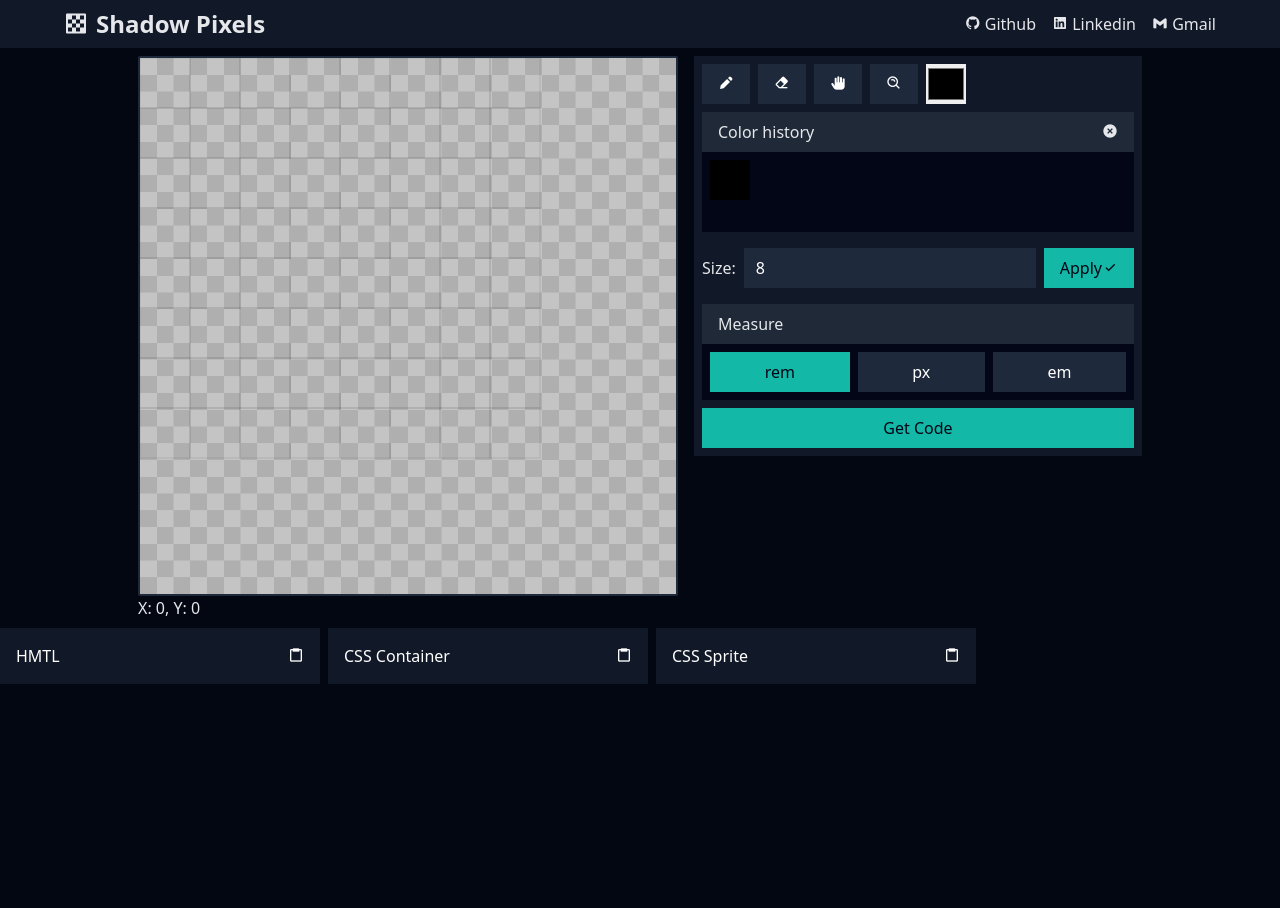
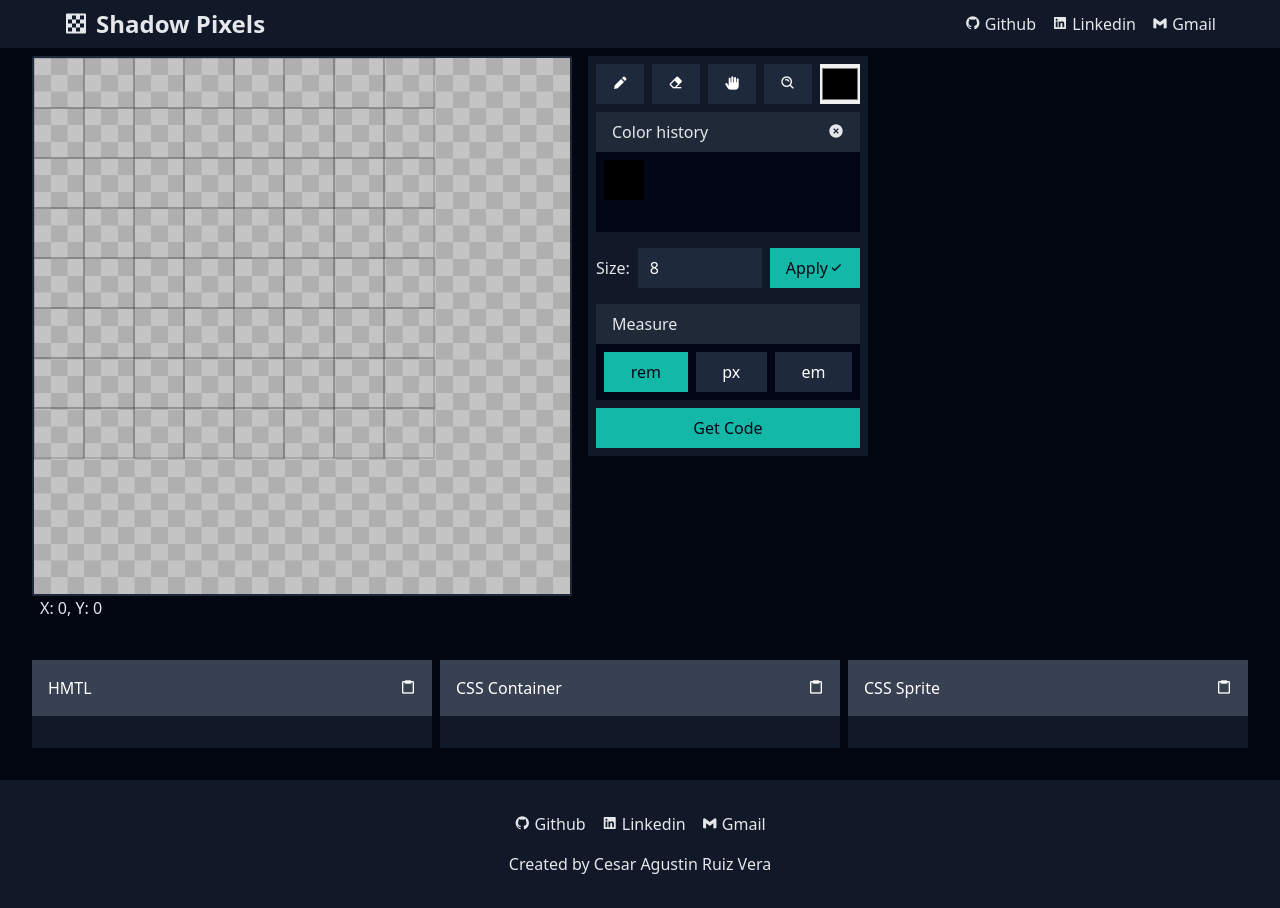
Before and after one commit to Cesar-CARV/shadowPixels, a React (Vite) app: page / in a window 1280 px wide. Before the commit the page ends 800 px from the top, so only its background shows below. Built offline with nearby package versions, Linux system fonts and the light colour scheme.

Commit message:
style (Canvas, CodeBlock, CanvasControls), feat(footer)

```diff
--- a/src/App.jsx
+++ b/src/App.jsx
@@ -2,15 +2,13 @@ import { useState, useEffect } from 'react';
 import Header from './components/Header';
 import Canvas from './components/Canvas';
 import History from './components/History';
-import ToolButton from './components/ToolButton';
 import ToolButtons from './components/ToolButtons';
-import ColorButton from './components/ColorButton';
 import CanvasControls from './components/CanvasControls';
 import ResizeCanvasForm from './components/ResizeCanvasForm';
 import MeasuresOps from './components/MeasuresOps';
 import ConvertBoardToCss from './utility/ConverBoarToCss';
 import CodeBlock from './components/CodeBlock';
-import TOOLS from './utility/Tools';
+import Footer from './components/Footer';
 import MEASURES from './utility/Measures';
 import './App.css';
 
@@ -73,11 +71,10 @@ function App() {
     <>
       {/* Header */}
       <Header />
-
       {/* Main */}
       <main>
         <article
-          className='flex px-8 py-2 gap-4 flex-col justify-center items-center md:flex-row md:items-start'
+          className='flex px-8 py-2 gap-4 flex-col justify-start items-center md:flex-row md:items-start'
         >
           {/* Canvas */}
           <Canvas
@@ -88,7 +85,6 @@ function App() {
           />
 
           <CanvasControls convertBoardToCSs={convertBoardToCSs}>
-
             {/* tools and current color */}
             <ToolButtons
               currentTool={currentTool}
@@ -102,7 +98,6 @@ function App() {
               clear={clearColorHistory}
               updateColor={updateCurrentColor}
             />
-
             {/* Form size */}
             <ResizeCanvasForm changeSize={changeSize} />
             {/* Measure options */}
@@ -111,7 +106,7 @@ function App() {
         </article>
 
         {/* Code css */}
-        <article className='flex flex-wrap gap-2'>
+        <article className='flex flex-wrap gap-2 p-8'>
           <CodeBlock
             code={spriteComponent.html}
             title={"HMTL"}
@@ -128,8 +123,7 @@ function App() {
       </main>
 
       {/* Footer */}
-      <footer>
-      </footer>
+      <Footer></Footer>
     </>
   )
 }
--- a/src/components/Canvas.jsx
+++ b/src/components/Canvas.jsx
@@ -105,7 +105,7 @@ function Canvas({ size, color, tool, getBoard }) {
                 Tu navegador no soporta canvas
             </canvas>
             {/* canvas info */}
-            <div>
+            <div className="px-2">
                 <span>X: {pointer.x}, Y: {pointer.y}</span>
             </div>
         </section>
--- a/src/components/CanvasControls.jsx
+++ b/src/components/CanvasControls.jsx
@@ -3,7 +3,7 @@ import MEASURES from '../utility/Measures';
 
 function CanvasControls({ children, convertBoardToCSs }) {
     return (
-        <section className='bg-gray-900 w-96 h-auto lg:w-[28rem] flex flex-col gap-2 p-2'>
+        <section className='bg-gray-900 w-full h-auto max-w-max flex flex-col gap-2 p-2'>
             {children}
             <button
                 className="bg-teal-500 text-slate-950 px-4 py-2"
--- a/src/components/CodeBlock.jsx
+++ b/src/components/CodeBlock.jsx
@@ -12,13 +12,13 @@ function CodeBlock({ code, title }) {
 
 
     return (
-        <section className="flex-grow h-auto max-h-96 max-w-xs bg-gray-950 text-white" onClick={handleClick}>
-            <header className="p-4 flex justify-between items-center bg-gray-900">
+        <section className="flex-grow basis-96 max-w-full h-auto bg-gray-900 text-white" onClick={handleClick}>
+            <header className="p-4 flex justify-between items-center bg-gray-700">
                 <h4>{title}</h4>
                 <button onClick={handleClick}>
                     {
                         copied ?
-                            <div><span>Copied</span> <i className='bx bxs-check-square'></i></div>
+                            <div className="text-teal-500"><span>Copied</span> <i className='bx bxs-check-square'></i></div>
                             :
                             <i className='bx bx-clipboard'></i>
                     }
--- /dev/null
+++ b/src/components/Footer.jsx
@@ -0,0 +1,12 @@
+import HeaderNav from "./HeaderNav";
+
+function Footer() {
+    return (
+        <footer className='bg-gray-900 flex flex-col justify-between px-4 md:px-16 py-8 gap-4 items-center'>
+            <HeaderNav/>
+            <p>Created by Cesar Agustin Ruiz Vera </p>
+        </footer>
+    )
+}
+
+export default Footer;
--- a/src/components/HeaderNav.jsx
+++ b/src/components/HeaderNav.jsx
@@ -4,7 +4,7 @@ function HeaderNav() {
             <ul className="flex items-center gap-4">
                 <li>
                     <a
-                        href="http://"
+                        href="https://github.com/Cesar-CARV"
                         target="_blank"
                         rel="noopener noreferrer"
                     >
@@ -13,7 +13,7 @@ function HeaderNav() {
                 </li>
                 <li>
                     <a
-                        href="http://"
+                        href="https://www.linkedin.com/in/cesar-agustin-ruiz-vera-edt/"
                         target="_blank"
                         rel="noopener noreferrer"
                     >
--- a/src/utility/PixelCanvas.js
+++ b/src/utility/PixelCanvas.js
@@ -68,8 +68,6 @@ class PixelCanvas {
     // son las cordenadas del board.
     // se debe delvolver la newva posicion del cursor para que se actualize en el componente.
     updateCursorPoint = (x, y) => {
-        // const newCursorX = Math.floor(((x - this.offsetPoint.x * this.zoom) / this.width) * (this.size / this.zoom));
-        // const newCursorY = Math.floor(((y - this.offsetPoint.y * this.zoom) / this.width) * (this.size / this.zoom));
         const newCursorX = Math.floor(((x - this.offsetPoint.x) / this.width) * this.size);
         const newCursorY = Math.floor(((y - this.offsetPoint.y) / this.width) * this.size);
 
@@ -124,7 +122,6 @@ class PixelCanvas {
         }
 
         this.drawBoard();
-        //console.log(this.board);
     }
 
     drawBoard = () => {
@@ -132,7 +129,7 @@ class PixelCanvas {
 
         for (let y = 0; y < this.board.length; y++) {
             for (let x = 0; x < this.board[y].length; x++) {
-                this.ctx.strokeStyle = "#36363623";
+                this.ctx.strokeStyle = "#36363660";
                 this.ctx.strokeRect(
                     this.offsetPoint.x + (x * this.box),
                     this.offsetPoint.y + (y * this.box),
@@ -147,10 +144,6 @@ class PixelCanvas {
                 );
             }
         }
-        // this.ctx.fillStyle = 'green';
-        // this.ctx.fillRect(this.handToolPoint.x * this.box, this.handToolPoint.y * this.box, 4, 4);
-        // this.ctx.fillStyle = '#ffffff33';
-        // this.ctx.fillRect(this.cursorPoint.x * this.box, this.cursorPoint.y * this.box, this.box, this.box);
     }
 
 }
```
